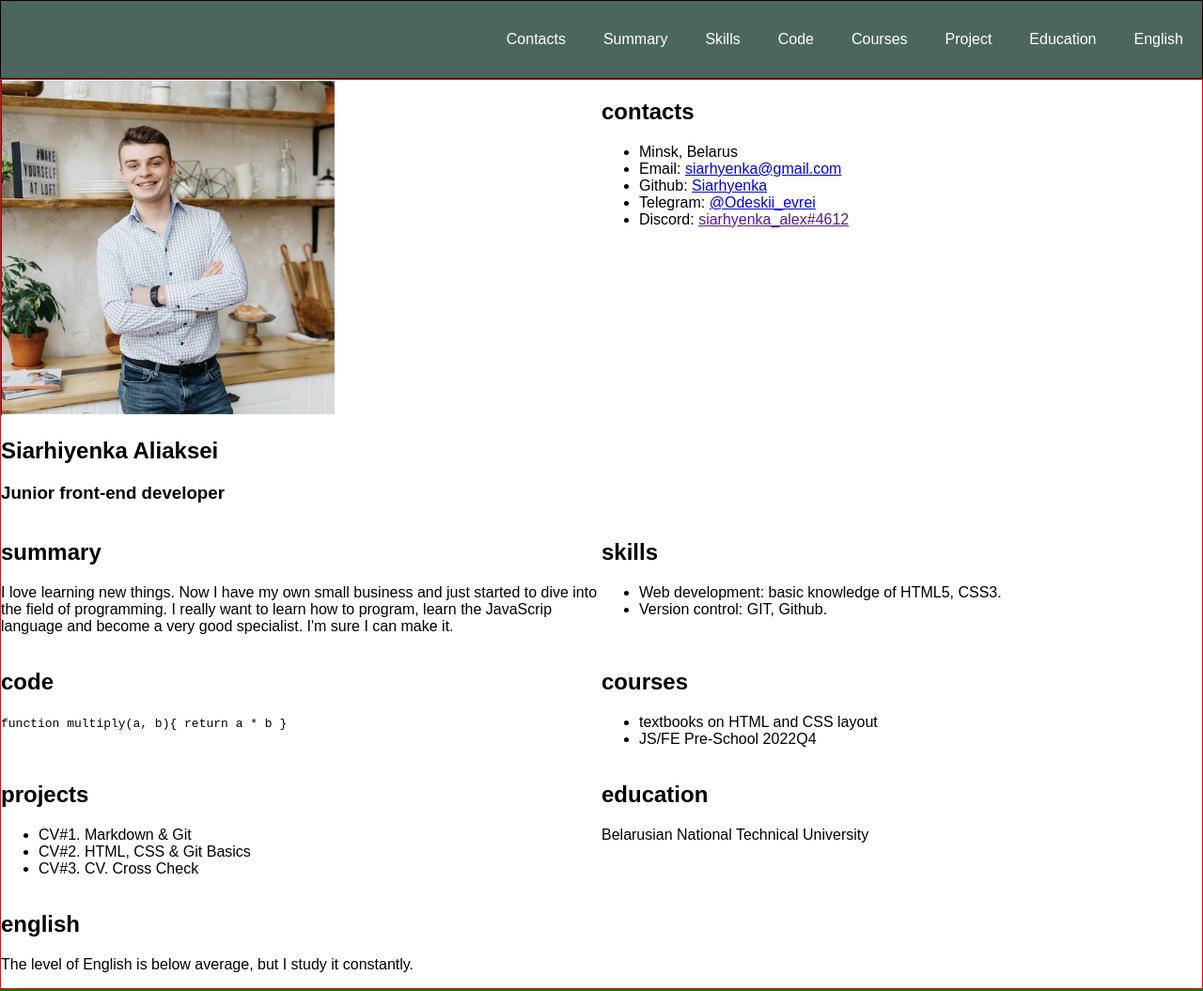
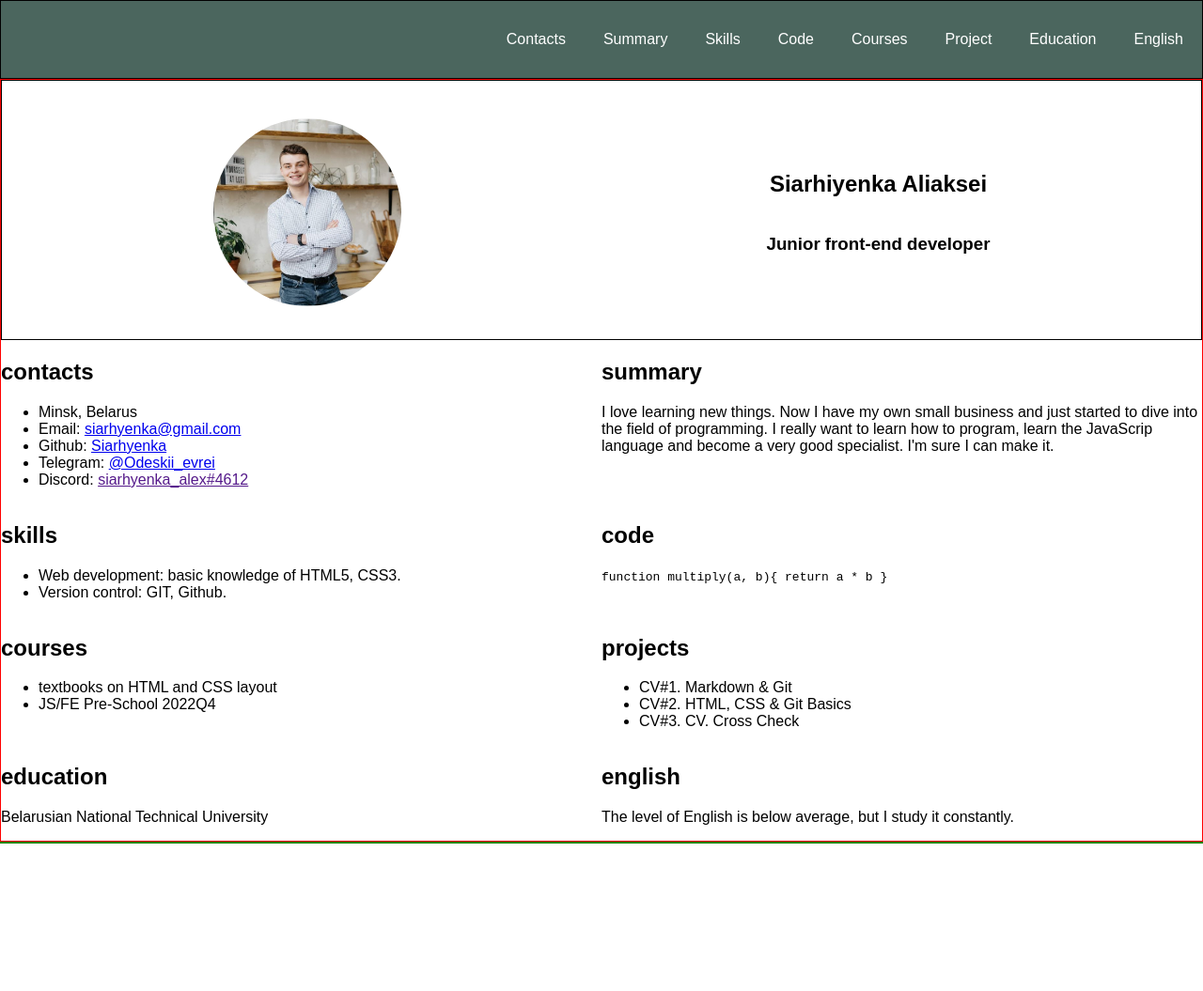
Before and after one commit to siarhyenka/rsschool-cv, a plain HTML site: page index.html in a window 1280 px wide. Shown: the whole page at 94% size. After the commit the page ends 898 px from the top, so only its background shows below. Drawn offline with Linux system fonts and the light colour scheme.

Commit message:
feat: editing main

```diff
--- a/index.html
+++ b/index.html
@@ -29,10 +29,12 @@
     </header>
     <main class="main">
         <div class="container main-container">
-            <section class="section" id="profile">
-                <img src="assets/cv.png" alt="my photo">
-                <h1 class="section-title">Siarhiyenka Aliaksei</h1>
-                <h3>Junior front-end developer</h3>
+            <section class="section section-profile" id="profile">
+                <img src="assets/cv.png" alt="my photo" class="section-profile-logo">
+                <div class="section-profile-title">
+                 <h1 class="section-title">Siarhiyenka Aliaksei</h1>
+                 <h3>Junior front-end developer</h3>
+                </div>
             </section>
             <section class="section" id="contacts">
                 <h2 class="section-title">contacts</h2>
--- a/style.css
+++ b/style.css
@@ -78,3 +78,24 @@ body {
   .section {
     width: 50%;
   }
+
+  .section-profile {
+    display: flex;
+    justify-content: space-around;
+    border: 1px solid black;
+    width: 100%;
+    padding: 40px 30px 35px;
+  }
+
+  .section-profile-title {
+    display: flex;
+    flex-direction: column;
+    justify-content: center;
+    text-align: center;
+  }
+
+  .section-profile-logo {
+    width: 200px;
+    height: 200px;
+    border-radius: 50%;
+  }
```
